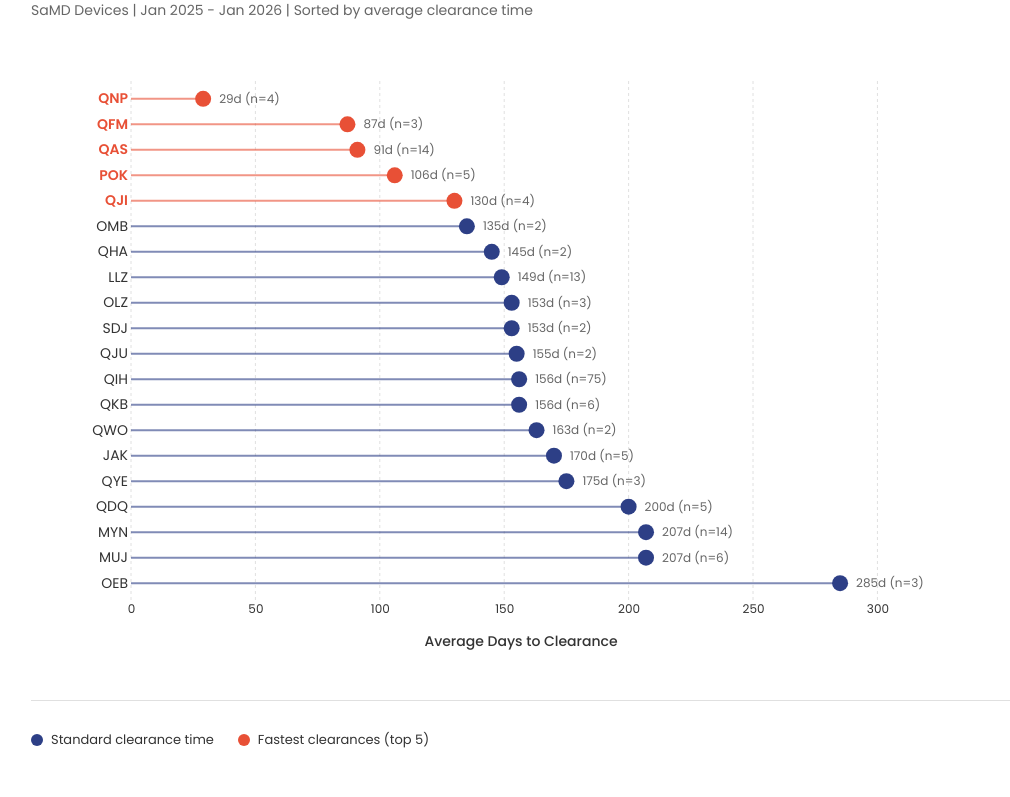
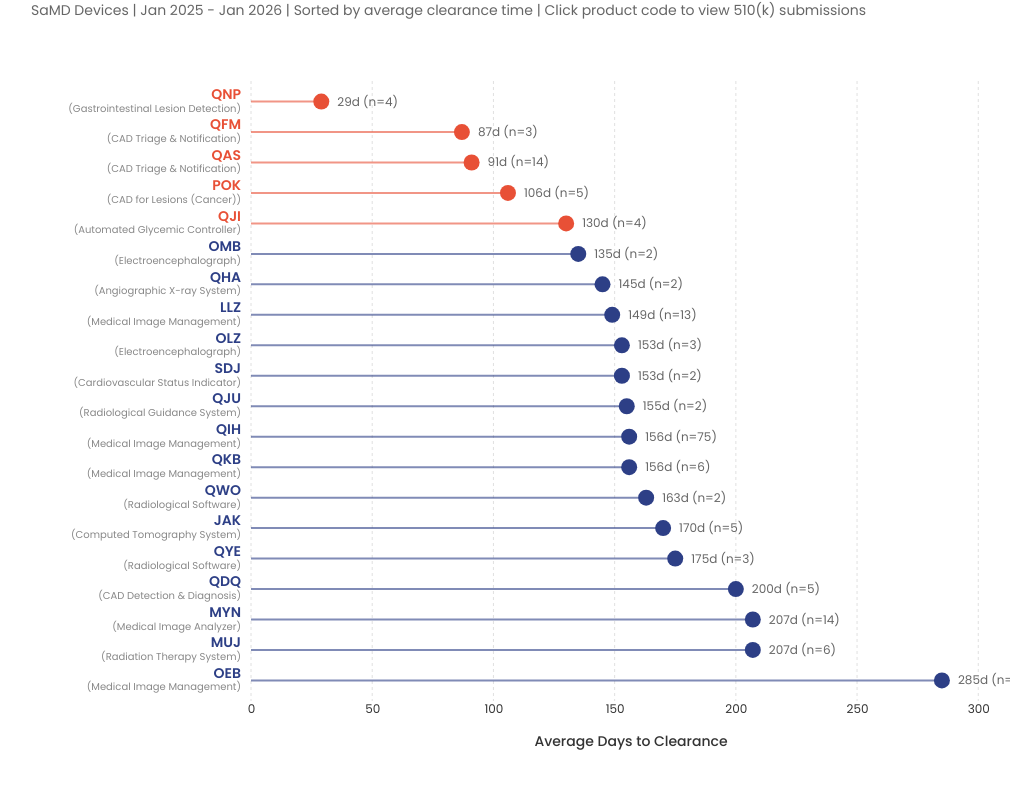
Before and after one commit to prahlaadr/samd-clearance-viz, a plain HTML site: page index.html in a window 1280 px wide. Shown: the part 131-928 px from the top of the page, without its empty margins (57-1067 px from the left). Drawn offline with nearby package versions, Linux system fonts and the light colour scheme.

Commit message:
Add clickable product code links to 510k.innolitics.com
- Each product code links to its 510(k) submissions page
- Added product code descriptions in smaller font below each code
- Increased chart height and left margin for descriptions
- Added description to tooltip on hover

Co-Authored-By: Claude Opus 4.5 <noreply@anthropic.com>

```diff
--- a/index.html
+++ b/index.html
@@ -23,7 +23,7 @@
         }
 
         .container {
-            max-width: 1200px;
+            max-width: 1400px;
             margin: 0 auto;
             background: white;
             border-radius: 8px;
@@ -127,18 +127,32 @@
             opacity: 0.6;
         }
 
-        .logo text {
-            font-family: 'Poppins', sans-serif;
-            font-weight: 600;
-            font-size: 18px;
-            fill: #2D3F86;
-        }
-
         .axis-title {
             font-family: 'Poppins', sans-serif;
             font-size: 14px;
             font-weight: 500;
             fill: #333;
+        }
+
+        .y-axis-label {
+            cursor: pointer;
+            text-decoration: none;
+        }
+
+        .y-axis-label:hover .product-code {
+            text-decoration: underline;
+        }
+
+        .product-code {
+            font-family: 'Poppins', sans-serif;
+            font-size: 14px;
+            font-weight: 600;
+        }
+
+        .product-desc {
+            font-family: 'Poppins', sans-serif;
+            font-size: 10px;
+            fill: #888;
         }
     </style>
 </head>
@@ -146,7 +160,7 @@
     <div class="container">
         <div class="header">
             <h1 class="title">Average FDA Clearance Time: Top 20 Product Codes</h1>
-            <p class="subtitle">SaMD Devices | Jan 2025 - Jan 2026 | Sorted by average clearance time</p>
+            <p class="subtitle">SaMD Devices | Jan 2025 - Jan 2026 | Sorted by average clearance time | Click product code to view 510(k) submissions</p>
         </div>
 
         <div class="chart-container">
@@ -170,6 +184,30 @@
     </div>
 
     <script>
+        // Product code descriptions from FDA regulations
+        const productCodeDescriptions = {
+            "QNP": "Gastrointestinal Lesion Detection",
+            "QFM": "CAD Triage & Notification",
+            "QAS": "CAD Triage & Notification",
+            "POK": "CAD for Lesions (Cancer)",
+            "QJI": "Automated Glycemic Controller",
+            "OMB": "Electroencephalograph",
+            "QHA": "Angiographic X-ray System",
+            "LLZ": "Medical Image Management",
+            "OLZ": "Electroencephalograph",
+            "SDJ": "Cardiovascular Status Indicator",
+            "QJU": "Radiological Guidance System",
+            "QIH": "Medical Image Management",
+            "QKB": "Medical Image Management",
+            "QWO": "Radiological Software",
+            "JAK": "Computed Tomography System",
+            "QYE": "Radiological Software",
+            "QDQ": "CAD Detection & Diagnosis",
+            "MYN": "Medical Image Analyzer",
+            "MUJ": "Radiation Therapy System",
+            "OEB": "Medical Image Management"
+        };
+
         const data = [
             {"productcode":"QIH","device_count":75,"avg_days_to_clearance":156,"min_days":22,"max_days":273},
             {"productcode":"QAS","device_count":14,"avg_days_to_clearance":91,"min_days":18,"max_days":192},
@@ -199,10 +237,10 @@
         // Identify top 5 fastest for highlighting
         const fastestCodes = new Set(sortedData.slice(0, 5).map(d => d.productcode));
 
-        // Chart dimensions
-        const margin = { top: 20, right: 120, bottom: 60, left: 100 };
-        const width = 1000 - margin.left - margin.right;
-        const height = 600 - margin.top - margin.bottom;
+        // Chart dimensions - increased left margin for descriptions
+        const margin = { top: 20, right: 120, bottom: 60, left: 220 };
+        const width = 1100 - margin.left - margin.right;
+        const height = 700 - margin.top - margin.bottom;
 
         // Colors
         const primaryColor = '#2D3F86';
@@ -227,7 +265,7 @@
         const yScale = d3.scaleBand()
             .domain(sortedData.map(d => d.productcode))
             .range([0, height])
-            .padding(0.4);
+            .padding(0.35);
 
         // Grid lines
         svg.append('g')
@@ -260,15 +298,32 @@
             .attr('text-anchor', 'middle')
             .text('Average Days to Clearance');
 
-        // Y Axis
-        svg.append('g')
-            .call(d3.axisLeft(yScale).tickSize(0))
-            .call(g => g.select('.domain').remove())
-            .selectAll('text')
-            .style('font-family', 'Poppins')
-            .style('font-size', '14px')
-            .style('font-weight', d => fastestCodes.has(d) ? '600' : '400')
-            .style('fill', d => fastestCodes.has(d) ? highlightColor : textColor);
+        // Custom Y Axis with clickable labels
+        const yAxisGroup = svg.append('g').attr('class', 'y-axis');
+
+        // Create clickable label groups
+        const labelGroups = yAxisGroup.selectAll('.y-axis-label')
+            .data(sortedData)
+            .join('a')
+            .attr('class', 'y-axis-label')
+            .attr('href', d => `https://510k.innolitics.com/?productcode=${d.productcode}&sort_by=DECISIONDATE&sort_order=desc`)
+            .attr('target', '_blank')
+            .attr('transform', d => `translate(-10, ${yScale(d.productcode) + yScale.bandwidth() / 2})`);
+
+        // Product code text
+        labelGroups.append('text')
+            .attr('class', 'product-code')
+            .attr('text-anchor', 'end')
+            .attr('dy', '-0.2em')
+            .style('fill', d => fastestCodes.has(d.productcode) ? highlightColor : primaryColor)
+            .text(d => d.productcode);
+
+        // Description text (smaller, below)
+        labelGroups.append('text')
+            .attr('class', 'product-desc')
+            .attr('text-anchor', 'end')
+            .attr('dy', '1em')
+            .text(d => `(${productCodeDescriptions[d.productcode] || 'Medical Device'})`);
 
         // Tooltip
         const tooltip = d3.select('#tooltip');
@@ -307,6 +362,7 @@
                     .style('opacity', 1)
                     .html(`
                         <div class="tooltip-title">${d.productcode}</div>
+                        <div style="font-size: 11px; color: #666; margin-bottom: 8px;">${productCodeDescriptions[d.productcode] || ''}</div>
                         <div class="tooltip-row">
                             <span class="tooltip-label">Avg Days:</span>
                             <span class="tooltip-value">${d.avg_days_to_clearance} days</span>
```
